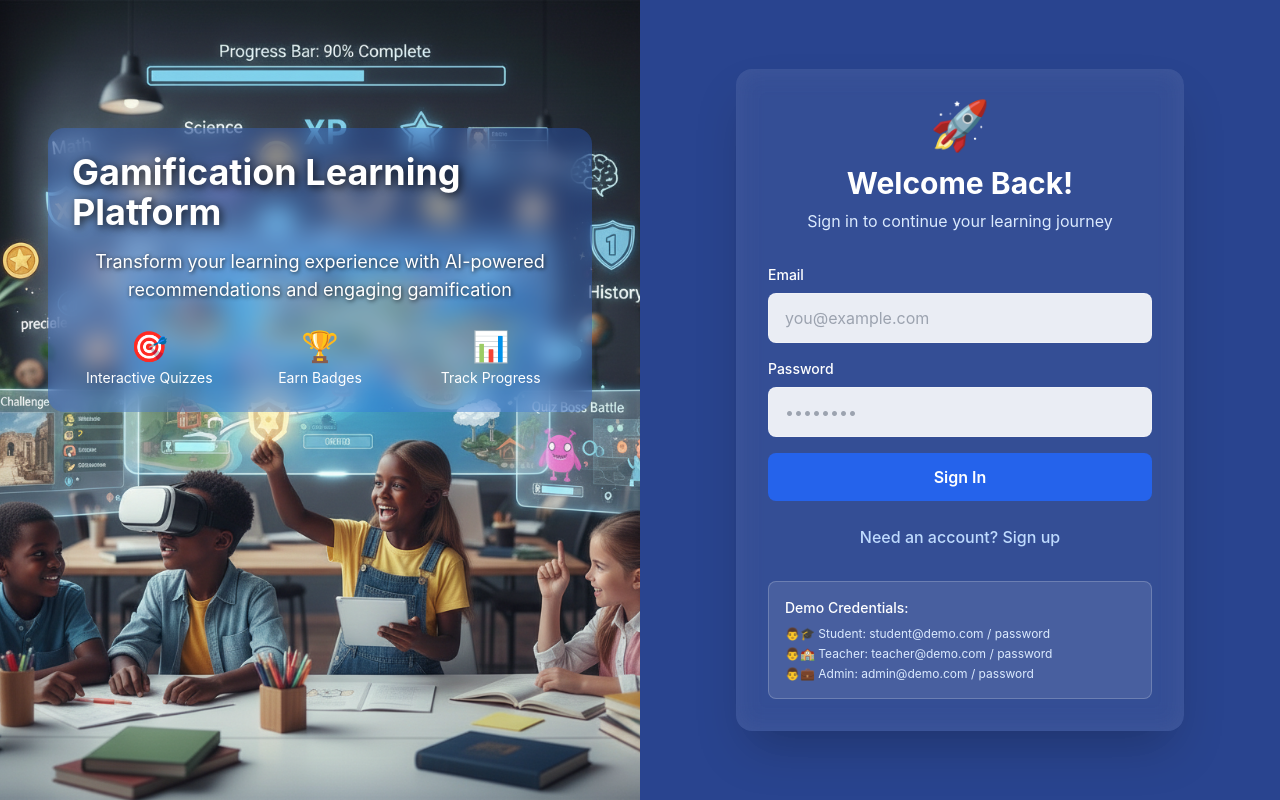
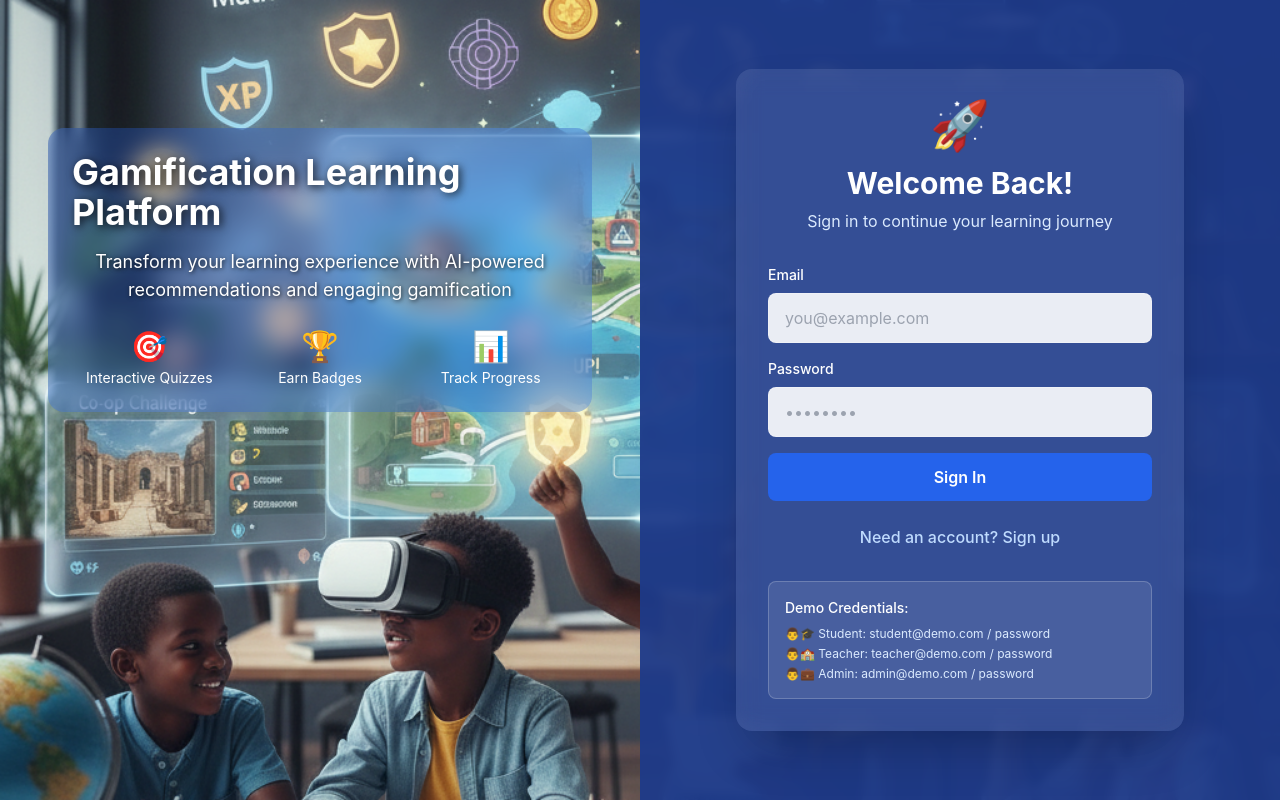
Before and after one commit to MKBrelentless/gamification-in-learning, a React (Create React App) app in the folder frontend/: page / in a window 1280 px wide. Built offline with nearby package versions, Linux system fonts and the light colour scheme; no server answers.

Commit message:
Fix 404 on refresh and mobile login image

```diff
--- a/frontend/src/pages/Login.jsx
+++ b/frontend/src/pages/Login.jsx
@@ -30,15 +30,9 @@ function Login() {
   };
 
   return (
-    <div className="min-h-screen flex">
-      {/* Left Side - Cover Image */}
+    <div className="min-h-screen flex" style={{ backgroundImage: "url('/images/img.png')", backgroundSize: 'cover', backgroundPosition: 'center' }}>
+      {/* Left Side - Cover Image (Desktop Only) */}
       <div className="hidden lg:flex lg:w-1/2 relative">
-        <div
-          className="absolute inset-0 bg-cover bg-center"
-          style={{ backgroundImage: "url('/images/img.png')" }}
-        >
-          <div className="absolute inset-0"></div>
-        </div>
         <div className="relative z-10 flex flex-col justify-start pt-32 items-center text-white p-12">
           <div className="backdrop-blur-md bg-blue-600/30 rounded-2xl p-6 max-w-xl">
             <h1 className="text-4xl font-bold mb-4" style={{textShadow: '2px 2px 8px rgba(0,0,0,0.8)'}}>Gamification Learning Platform</h1>
```
Also changed, not shown: 1 other file (tests, documents, lock files or other folders).
